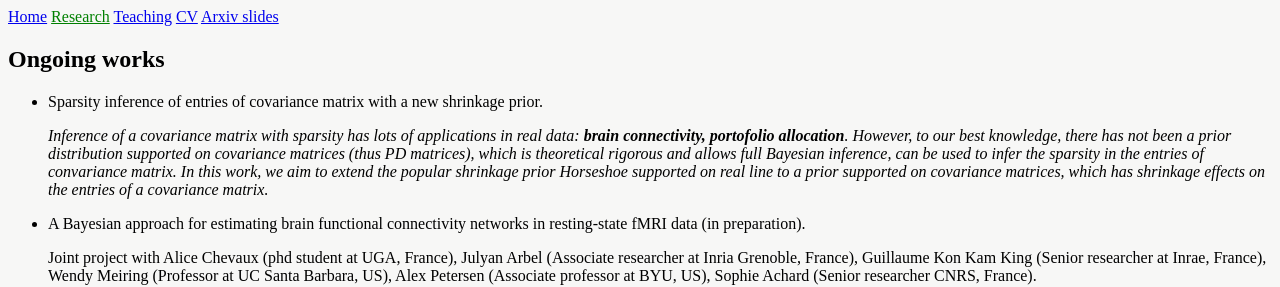
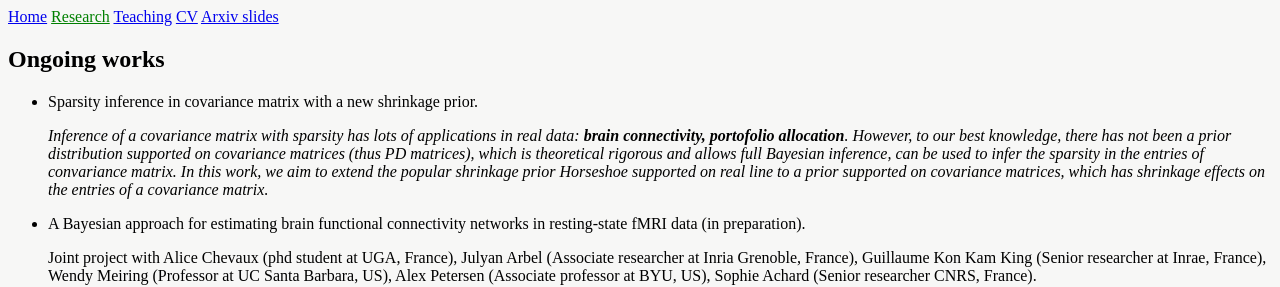
Before and after one commit to yiyej/yiyej.github.io, a Jekyll site: the page built from research.md, in a window 1280 px wide. Shown: the top 287 px of the page. Built offline with Jekyll 4.4.1, drawn with Linux system fonts in a browser that asks for light colours.

Commit message:
Update research.md

```diff
--- a/research.md
+++ b/research.md
@@ -4,7 +4,7 @@ title: Reasearch
 ---
 
 ## Ongoing works
-- Sparsity inference of entries of covariance matrix with a new shrinkage prior.
+- Sparsity inference in covariance matrix with a new shrinkage prior.
 
   *Inference of a covariance matrix with sparsity has lots of applications in real data: **brain connectivity, portofolio allocation**. However, to our best knowledge, there has not been a prior distribution supported on covariance matrices (thus PD matrices), which is theoretical rigorous and allows full Bayesian inference, can be used to infer the sparsity in the entries of convariance matrix. In this work, we aim to extend the popular shrinkage prior Horseshoe supported on real line to a prior supported on covariance matrices, which has shrinkage effects on the entries of a covariance matrix.*
 
```
